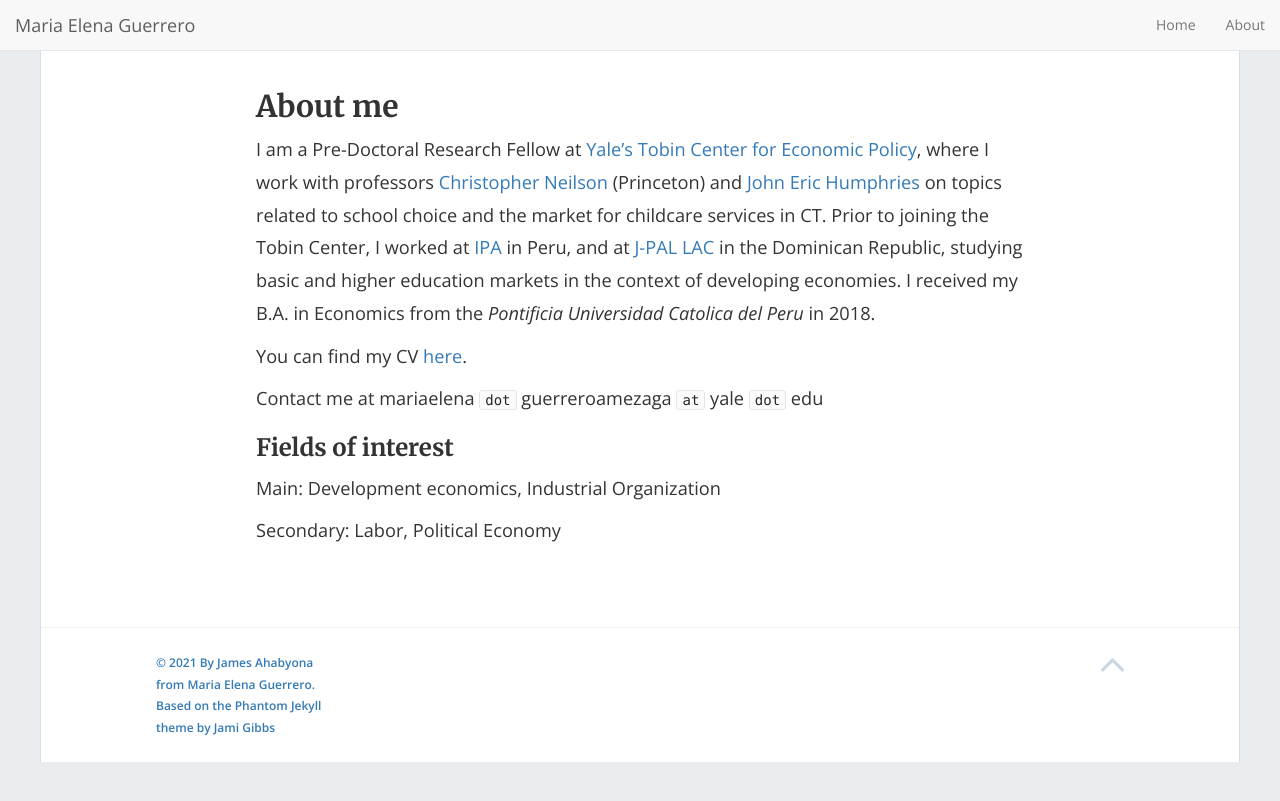
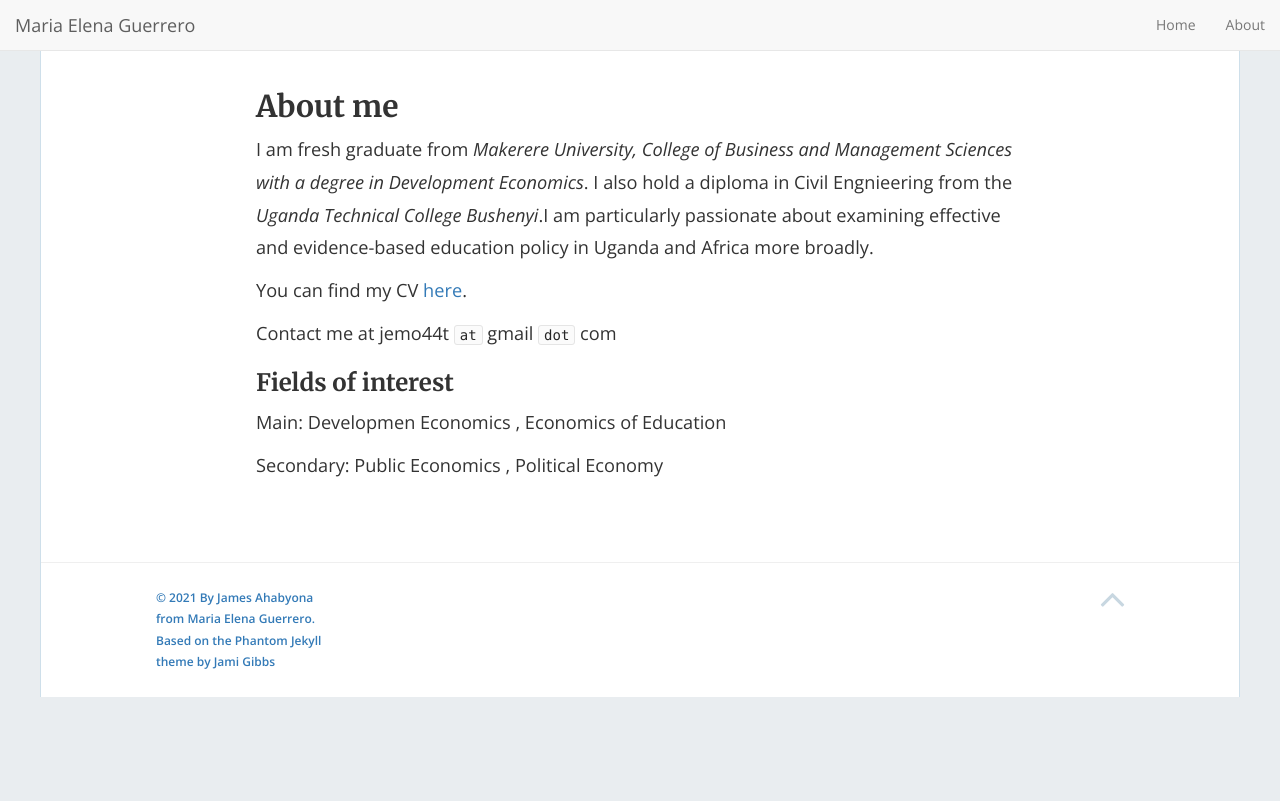
Before and after one commit to mariaelenaguer/mariaelenaguer.github.io, a Jekyll site: the page built from about.md, in a window 1280 px wide. Shown: the top 801 px of the page. Built offline with Jekyll 4.4.1, drawn with Linux system fonts in a browser that asks for light colours; nearby versions of some CDN libraries.

Commit message:
Update about.md

```diff
--- a/about.md
+++ b/about.md
@@ -5,14 +5,14 @@ permalink: /about/
 ---
 ## About me
 
-I am a Pre-Doctoral Research Fellow at [Yale’s Tobin Center for Economic Policy](https://tobin.yale.edu/), where I work with professors [Christopher Neilson](https://christopherneilson.github.io/) (Princeton) and [John Eric Humphries](http://johnerichumphries.com/) on topics related to school choice and the market for childcare services in CT. Prior to joining the Tobin Center, I worked at [IPA](http://www.poverty-action.org/study/information-about-returns-post-primary-education-peru) in Peru, and at [J-PAL LAC](https://www.povertyactionlab.org/latin-america-caribbean) in the Dominican Republic, studying basic and higher education markets in the context of developing economies. I received my B.A. in Economics from the _Pontificia Universidad Catolica del Peru_ in 2018.
+I am fresh graduate from _Makerere University, College of Business and Management Sciences with a degree in Development Economics_. I also hold a diploma in Civil Engnieering  from the _Uganda Technical College Bushenyi_.I am particularly passionate about examining effective and evidence-based education policy in Uganda and Africa more broadly.
 
-You can find my CV [here](https://www.dropbox.com/s/35jr9v6ady2yswp/CV_Guerrero_2020v2.pdf?raw=1).
+You can find my CV [here](https://www.dropbox.com/s/ntsayn3jqypjrlp/Ahabyona%20James%20CV%20updated%20Oct%202021.pdf?dl=0).
 
-Contact me at mariaelena `dot` guerreroamezaga `at` yale `dot` edu
+Contact me at jemo44t `at` gmail `dot` com
 
 ### Fields of interest
 
-Main: Development economics, Industrial Organization
+Main: Developmen Economics , Economics of Education
 
-Secondary: Labor, Political Economy
+Secondary: Public Economics , Political Economy
```
